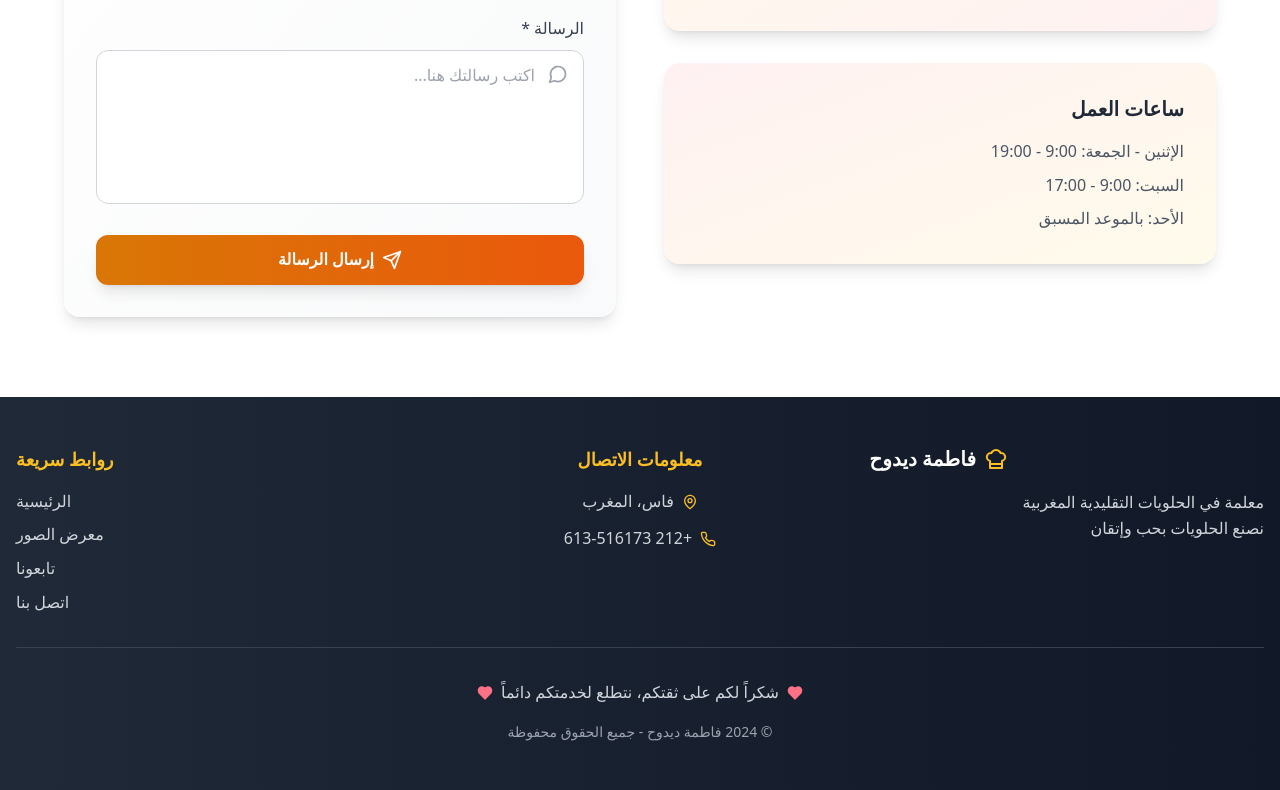
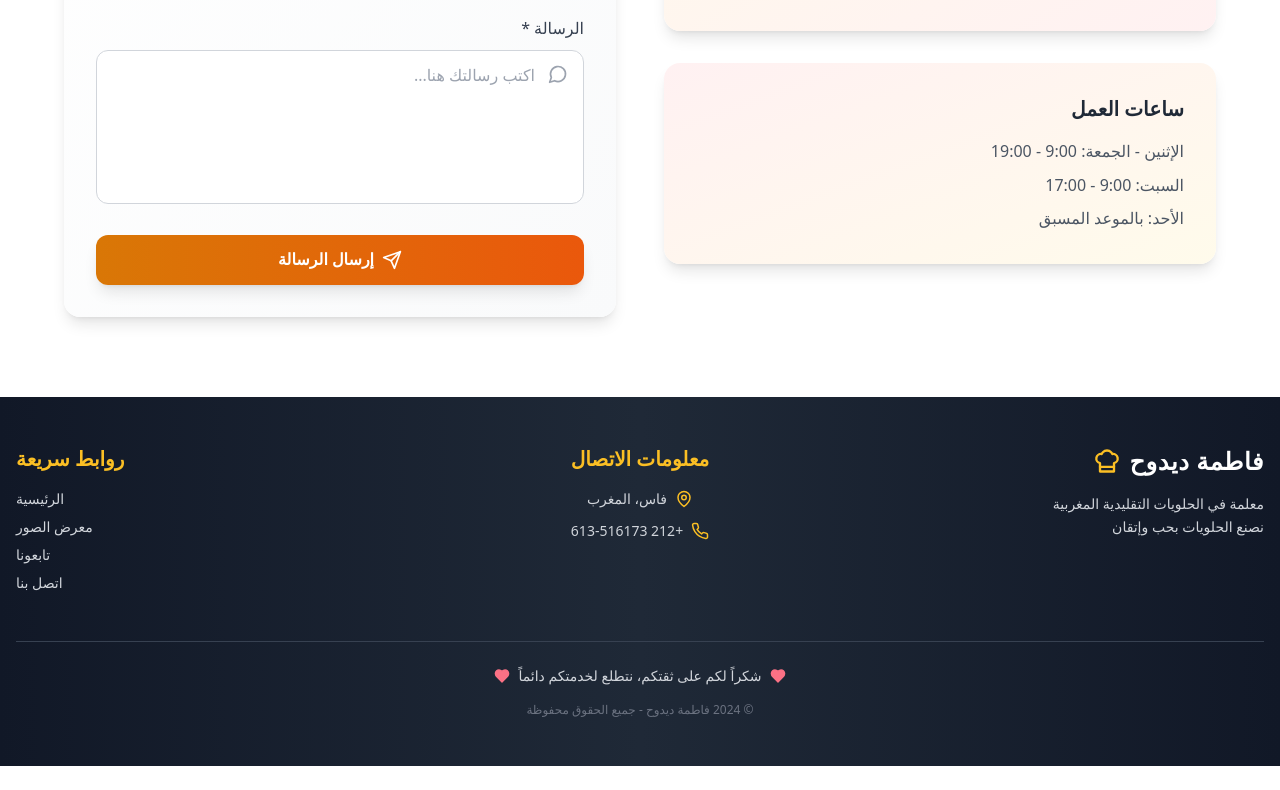
Before and after one commit to YoussefBerrissoul1/Chef_App, a React (Vite) app: page / in a window 1280 px wide. Shown: the part 2808-3598 px from the top of the page. After the commit the page ends 3574 px from the top, so only its background shows below. Built offline with nearby package versions, Linux system fonts and the light colour scheme.

Commit message:
commit 5

```diff
--- a/src/components/Footer.tsx
+++ b/src/components/Footer.tsx
@@ -3,76 +3,81 @@ import { Heart, MapPin, Phone, ChefHat } from 'lucide-react';
 
 const Footer = () => {
   return (
-    <footer className="bg-gradient-to-r from-gray-800 to-gray-900 text-white py-12">
+    <footer className="bg-gradient-to-r from-gray-900 via-gray-800 to-gray-900 text-white py-12">
       <div className="container mx-auto px-4">
-        <div className="grid grid-cols-1 md:grid-cols-3 gap-8 mb-8">
-          {/* Brand */}
-          <div className="text-center md:text-right">
-            <div className="flex items-center justify-center md:justify-end space-x-2 space-x-reverse mb-4">
-              <ChefHat className="text-amber-400" size={24} />
-              <h3 className="text-xl font-bold">فاطمة ديدوح</h3>
+        <div className="grid grid-cols-1 md:grid-cols-3 gap-12 mb-12">
+          {/* Brand Info */}
+          <div className="text-center md:text-right" dir="ltr">
+            <div className="flex items-center justify-center md:justify-end gap-2 mb-4">
+              <ChefHat className="text-amber-400" size={28} />
+              <h3 className="text-2xl font-bold tracking-wide">فاطمة ديدوح</h3>
             </div>
-            <p className="text-gray-300 leading-relaxed">
-              معلمة في الحلويات التقليدية المغربية
-              <br />
+            <p className="text-gray-300 leading-relaxed text-sm">
+              معلمة في الحلويات التقليدية المغربية<br />
               نصنع الحلويات بحب وإتقان
             </p>
           </div>
 
           {/* Contact Info */}
           <div className="text-center">
-            <h4 className="text-lg font-semibold mb-4 text-amber-400">
+            <h4 className="text-xl font-semibold mb-4 text-amber-400">
               معلومات الاتصال
             </h4>
-            <div className="space-y-3">
-              <div className="flex items-center justify-center space-x-2 space-x-reverse">
-                <MapPin className="text-amber-400" size={16} />
+            <ul className="space-y-3 text-sm">
+              <li className="flex justify-center items-center gap-2">
+                <MapPin className="text-amber-400" size={18} />
                 <span className="text-gray-300">فاس، المغرب</span>
-              </div>
-              <div className="flex items-center justify-center space-x-2 space-x-reverse">
-                <Phone className="text-amber-400" size={16} />
+              </li>
+              <li className="flex justify-center items-center gap-2">
+                <Phone className="text-amber-400" size={18} />
                 <a
                   href="tel:+212613516173"
                   className="text-gray-300 hover:text-amber-400 transition-colors"
                 >
                   +212 613-516173
                 </a>
-              </div>
-            </div>
+              </li>
+            </ul>
           </div>
 
           {/* Quick Links */}
           <div className="text-center md:text-left">
-            <h4 className="text-lg font-semibold mb-4 text-amber-400">
+            <h4 className="text-xl font-semibold mb-4 text-amber-400">
               روابط سريعة
             </h4>
-            <div className="space-y-2">
-              <a href="#home" className="block text-gray-300 hover:text-amber-400 transition-colors">
+            <ul className="space-y-2 text-sm">
+              <li>
+                <a href="#home" className="hover:text-amber-400 transition-colors text-gray-300">
                   الرئيسية
                 </a>
-              <a href="#gallery" className="block text-gray-300 hover:text-amber-400 transition-colors">
+              </li>
+              <li>
+                <a href="#gallery" className="hover:text-amber-400 transition-colors text-gray-300">
                   معرض الصور
                 </a>
-              <a href="#social" className="block text-gray-300 hover:text-amber-400 transition-colors">
+              </li>
+              <li>
+                <a href="#social" className="hover:text-amber-400 transition-colors text-gray-300">
                   تابعونا
                 </a>
-              <a href="#contact" className="block text-gray-300 hover:text-amber-400 transition-colors">
+              </li>
+              <li>
+                <a href="#contact" className="hover:text-amber-400 transition-colors text-gray-300">
                   اتصل بنا
                 </a>
-            </div>
+              </li>
+            </ul>
           </div>
         </div>
 
         {/* Bottom Bar */}
-        <div className="border-t border-gray-700 pt-8 text-center">
-          <div className="flex items-center justify-center space-x-2 space-x-reverse mb-4">
+        <div className="border-t border-gray-700 pt-6 text-center">
+          <div className="flex items-center justify-center gap-2 mb-4 flex-wrap text-sm text-gray-300">
             <Heart className="text-rose-400 fill-current" size={16} />
-            <p className="text-gray-300">
             شكراً لكم على ثقتكم، نتطلع لخدمتكم دائماً
-            </p>
             <Heart className="text-rose-400 fill-current" size={16} />
           </div>
-          <p className="text-gray-400 text-sm">
+          <p className="text-gray-500 text-xs">
             © 2024 فاطمة ديدوح - جميع الحقوق محفوظة
           </p>
         </div>
--- a/src/components/Gallery.tsx
+++ b/src/components/Gallery.tsx
@@ -4,6 +4,7 @@ import { Play, Camera, ZoomIn } from 'lucide-react';
 const Gallery = () => {
   const [selectedImage, setSelectedImage] = useState(null);
   const scrollRef = useRef(null);
+  const [isPaused, setIsPaused] = useState(false); // État pour gérer la pause
 
   const galleryItems = [
     { id: 1, src: '/images/1.jpg', title: 'حلوى مغربية أصيلة' },
@@ -27,7 +28,7 @@ const Gallery = () => {
     let animationFrameId;
 
     const scroll = () => {
-      if (scrollContainer) {
+      if (scrollContainer && !isPaused) { // Vérifie si la pause n'est pas activée
         scrollContainer.scrollLeft += 1;
         if (scrollContainer.scrollLeft >= scrollContainer.scrollWidth / 2) {
           scrollContainer.scrollLeft = 0;
@@ -41,7 +42,11 @@ const Gallery = () => {
     return () => {
       cancelAnimationFrame(animationFrameId);
     };
-  }, []);
+  }, [isPaused]); // Ajout de isPaused comme dépendance
+
+  // Gestion des événements de survol
+  const handleMouseEnter = () => setIsPaused(true);
+  const handleMouseLeave = () => setIsPaused(false);
 
   return (
     <section id="gallery" className="py-20 bg-gradient-to-br from-gray-50 to-gray-100">
@@ -56,6 +61,8 @@ const Gallery = () => {
               ref={scrollRef}
               className="flex whitespace-nowrap"
               style={{ width: 'max-content' }}
+              onMouseEnter={handleMouseEnter} // Pause au survol
+              onMouseLeave={handleMouseLeave} // Reprise au départ du survol
             >
               {/* Répétition infinie des images */}
               {[...galleryItems, ...galleryItems].map((item, index) => (
```
Lines whose indentation alone changed are shown as unchanged.
